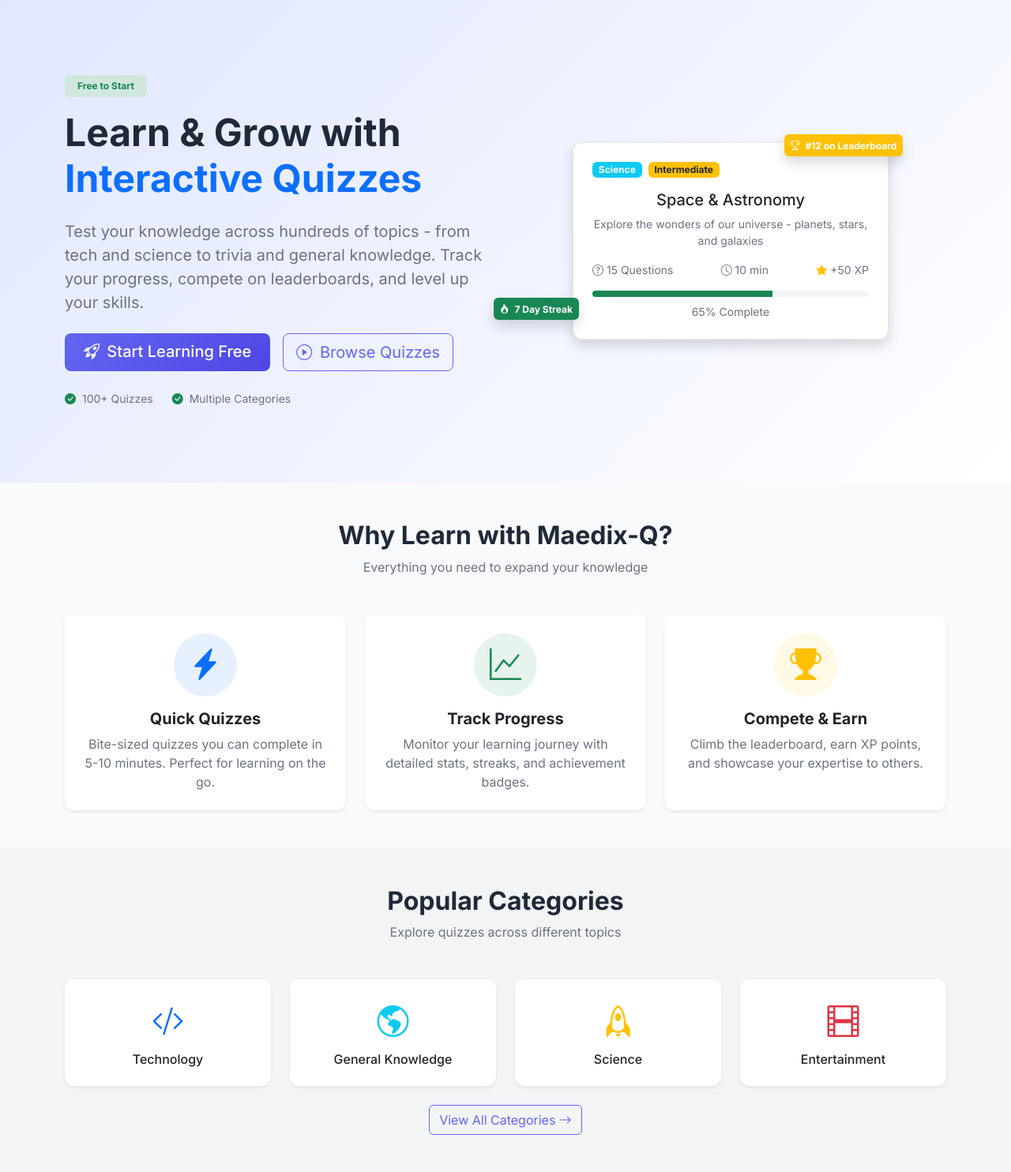
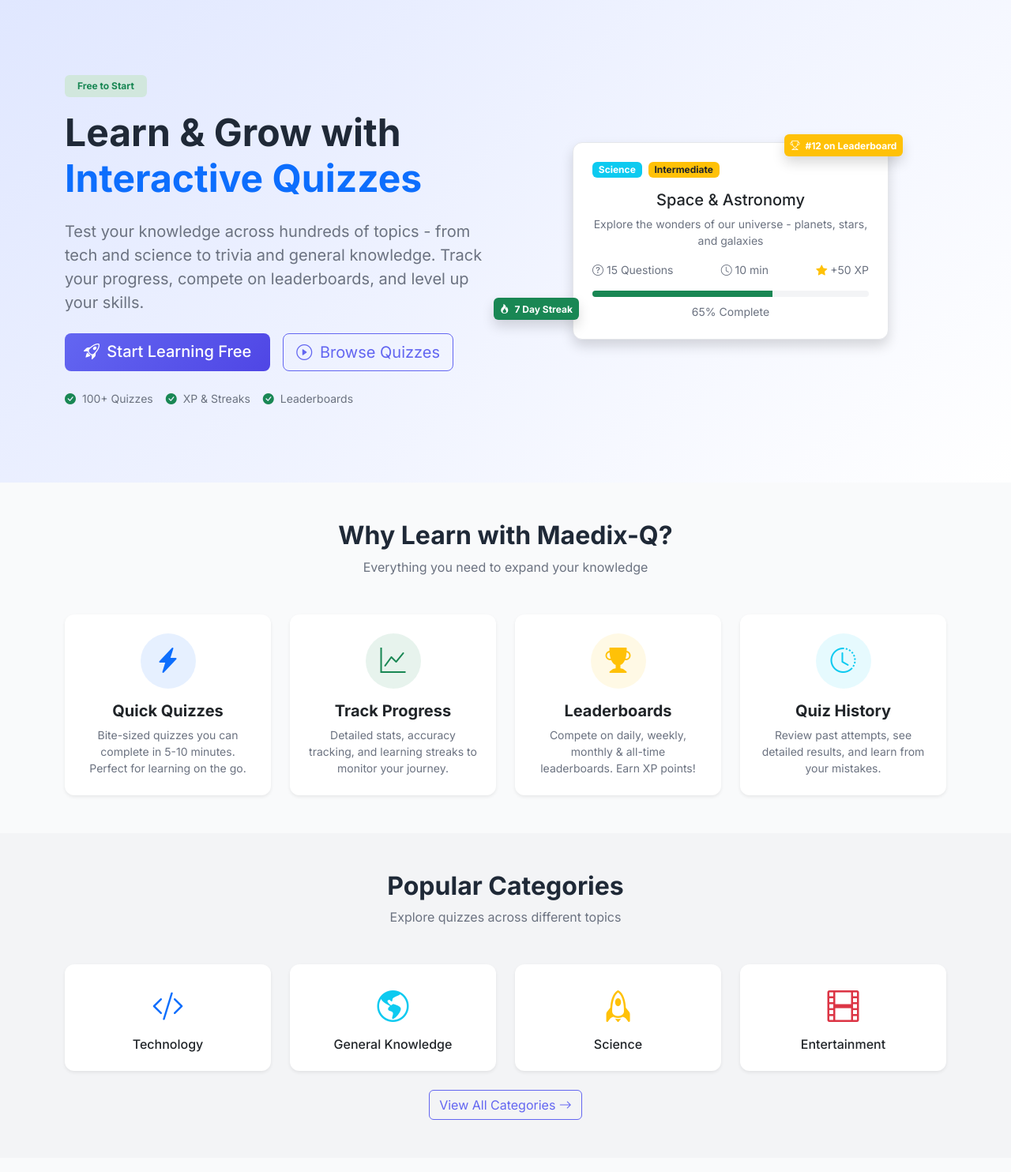
Before and after one commit to makeshmakesh/maedix-q, a Django app: page / in a window 1280 px wide. Shown: the part 114-1598 px from the top of the page at 79% size. Run offline with Django 4.2, Linux system fonts and the light colour scheme.

Commit message:
update landing page

```diff
--- a/templates/core/home.html
+++ b/templates/core/home.html
@@ -41,9 +41,10 @@
                             <i class="bi bi-play-circle me-1"></i> Browse Quizzes
                         </a>
                     </div>
-                    <div class="mt-4 d-flex gap-4 justify-content-center justify-content-lg-start text-muted small">
+                    <div class="mt-4 d-flex gap-3 justify-content-center justify-content-lg-start text-muted small flex-wrap">
                         <span><i class="bi bi-check-circle-fill text-success me-1"></i> 100+ Quizzes</span>
-                        <span><i class="bi bi-check-circle-fill text-success me-1"></i> Multiple Categories</span>
+                        <span><i class="bi bi-check-circle-fill text-success me-1"></i> XP & Streaks</span>
+                        <span><i class="bi bi-check-circle-fill text-success me-1"></i> Leaderboards</span>
                     </div>
                 </div>
                 <div class="col-lg-6 text-center mt-5 mt-lg-0">
@@ -86,37 +87,48 @@
                 <p class="text-muted">Everything you need to expand your knowledge</p>
             </div>
             <div class="row g-4">
-                <div class="col-md-4">
+                <div class="col-md-6 col-lg-3">
                     <div class="card h-100 p-4 text-center border-0 shadow-sm">
                         <div class="mb-3">
-                            <div class="bg-primary bg-opacity-10 rounded-circle d-inline-flex align-items-center justify-content-center" style="width: 80px; height: 80px;">
-                                <i class="bi bi-lightning-charge-fill text-primary fs-1"></i>
+                            <div class="bg-primary bg-opacity-10 rounded-circle d-inline-flex align-items-center justify-content-center" style="width: 70px; height: 70px;">
+                                <i class="bi bi-lightning-charge-fill text-primary fs-2"></i>
                             </div>
                         </div>
                         <h5 class="fw-bold">Quick Quizzes</h5>
-                        <p class="text-muted mb-0">Bite-sized quizzes you can complete in 5-10 minutes. Perfect for learning on the go.</p>
+                        <p class="text-muted small mb-0">Bite-sized quizzes you can complete in 5-10 minutes. Perfect for learning on the go.</p>
                     </div>
                 </div>
-                <div class="col-md-4">
+                <div class="col-md-6 col-lg-3">
                     <div class="card h-100 p-4 text-center border-0 shadow-sm">
                         <div class="mb-3">
-                            <div class="bg-success bg-opacity-10 rounded-circle d-inline-flex align-items-center justify-content-center" style="width: 80px; height: 80px;">
-                                <i class="bi bi-graph-up text-success fs-1"></i>
+                            <div class="bg-success bg-opacity-10 rounded-circle d-inline-flex align-items-center justify-content-center" style="width: 70px; height: 70px;">
+                                <i class="bi bi-graph-up text-success fs-2"></i>
                             </div>
                         </div>
                         <h5 class="fw-bold">Track Progress</h5>
-                        <p class="text-muted mb-0">Monitor your learning journey with detailed stats, streaks, and achievement badges.</p>
+                        <p class="text-muted small mb-0">Detailed stats, accuracy tracking, and learning streaks to monitor your journey.</p>
                     </div>
                 </div>
-                <div class="col-md-4">
+                <div class="col-md-6 col-lg-3">
                     <div class="card h-100 p-4 text-center border-0 shadow-sm">
                         <div class="mb-3">
-                            <div class="bg-warning bg-opacity-10 rounded-circle d-inline-flex align-items-center justify-content-center" style="width: 80px; height: 80px;">
-                                <i class="bi bi-trophy-fill text-warning fs-1"></i>
+                            <div class="bg-warning bg-opacity-10 rounded-circle d-inline-flex align-items-center justify-content-center" style="width: 70px; height: 70px;">
+                                <i class="bi bi-trophy-fill text-warning fs-2"></i>
                             </div>
                         </div>
-                        <h5 class="fw-bold">Compete & Earn</h5>
-                        <p class="text-muted mb-0">Climb the leaderboard, earn XP points, and showcase your expertise to others.</p>
+                        <h5 class="fw-bold">Leaderboards</h5>
+                        <p class="text-muted small mb-0">Compete on daily, weekly, monthly & all-time leaderboards. Earn XP points!</p>
+                    </div>
+                </div>
+                <div class="col-md-6 col-lg-3">
+                    <div class="card h-100 p-4 text-center border-0 shadow-sm">
+                        <div class="mb-3">
+                            <div class="bg-info bg-opacity-10 rounded-circle d-inline-flex align-items-center justify-content-center" style="width: 70px; height: 70px;">
+                                <i class="bi bi-clock-history text-info fs-2"></i>
+                            </div>
+                        </div>
+                        <h5 class="fw-bold">Quiz History</h5>
+                        <p class="text-muted small mb-0">Review past attempts, see detailed results, and learn from your mistakes.</p>
                     </div>
                 </div>
             </div>
@@ -225,10 +237,10 @@
                 <div class="col-lg-6 text-center text-lg-start">
                     <span class="badge bg-danger-subtle text-danger mb-3 px-3 py-2">For Content Creators</span>
                     <h1 class="display-5 fw-bold mb-4">
-                        Create Engaging <span class="text-primary">Quiz Videos</span> in Seconds
+                        Create & Post <span class="text-primary">Quiz Videos</span> in One Click
                     </h1>
                     <p class="lead text-muted mb-4">
-                        Transform your knowledge into viral quiz content for Instagram Reels and YouTube Shorts. Create quizzes, export as videos, and grow your audience effortlessly.
+                        Transform your knowledge into viral quiz content. Create quizzes, export as videos, and <strong>post directly to Instagram Reels & YouTube Shorts</strong> without leaving the platform.
                     </p>
                     <div class="d-grid d-sm-flex gap-3 justify-content-center justify-content-lg-start">
                         <a href="{% url 'signup' %}" class="btn btn-primary btn-lg">
@@ -238,9 +250,10 @@
                             <i class="bi bi-play-circle me-1"></i> See Examples
                         </a>
                     </div>
-                    <div class="mt-4 d-flex gap-4 justify-content-center justify-content-lg-start text-muted small">
+                    <div class="mt-4 d-flex gap-3 justify-content-center justify-content-lg-start text-muted small flex-wrap">
                         <span><i class="bi bi-check-circle-fill text-success me-1"></i> No credit card</span>
-                        <span><i class="bi bi-check-circle-fill text-success me-1"></i> Free plan available</span>
+                        <span><i class="bi bi-check-circle-fill text-success me-1"></i> Direct to Reels</span>
+                        <span><i class="bi bi-check-circle-fill text-success me-1"></i> Direct to Shorts</span>
                     </div>
                 </div>
                 <div class="col-lg-6 text-center mt-5 mt-lg-0">
@@ -285,40 +298,52 @@
         <div class="container">
             <div class="text-center mb-5">
                 <h2 class="fw-bold">Everything You Need to Create Quiz Content</h2>
-                <p class="text-muted">From quiz creation to video export - all in one platform</p>
+                <p class="text-muted">From quiz creation to posting - all in one platform</p>
             </div>
             <div class="row g-4">
-                <div class="col-md-4">
+                <div class="col-md-6 col-lg-3">
                     <div class="card h-100 p-4 text-center border-0 shadow-sm">
                         <div class="mb-3">
-                            <div class="bg-primary bg-opacity-10 rounded-circle d-inline-flex align-items-center justify-content-center" style="width: 80px; height: 80px;">
-                                <i class="bi bi-plus-circle-fill text-primary fs-1"></i>
+                            <div class="bg-primary bg-opacity-10 rounded-circle d-inline-flex align-items-center justify-content-center" style="width: 70px; height: 70px;">
+                                <i class="bi bi-plus-circle-fill text-primary fs-2"></i>
                             </div>
                         </div>
                         <h5 class="fw-bold">Create Quizzes</h5>
-                        <p class="text-muted mb-0">Build engaging quizzes with multiple choice questions, code snippets, and instant feedback. Easy-to-use editor.</p>
+                        <p class="text-muted small mb-0">Build engaging quizzes with multiple choice questions and code snippets.</p>
                     </div>
                 </div>
-                <div class="col-md-4">
+                <div class="col-md-6 col-lg-3">
                     <div class="card h-100 p-4 text-center border-0 shadow-sm">
                         <div class="mb-3">
-                            <div class="bg-danger bg-opacity-10 rounded-circle d-inline-flex align-items-center justify-content-center" style="width: 80px; height: 80px;">
-                                <i class="bi bi-camera-reels-fill text-danger fs-1"></i>
+                            <div class="bg-danger bg-opacity-10 rounded-circle d-inline-flex align-items-center justify-content-center" style="width: 70px; height: 70px;">
+                                <i class="bi bi-camera-reels-fill text-danger fs-2"></i>
                             </div>
                         </div>
                         <h5 class="fw-bold">Export as Video</h5>
-                        <p class="text-muted mb-0">One-click export to vertical video format (9:16). Perfect for Instagram Reels, YouTube Shorts, and TikTok.</p>
+                        <p class="text-muted small mb-0">One-click export to vertical video format (9:16) optimized for social media.</p>
                     </div>
                 </div>
-                <div class="col-md-4">
+                <div class="col-md-6 col-lg-3">
+                    <div class="card h-100 p-4 text-center border-0 shadow-sm position-relative">
+                        <span class="badge bg-success position-absolute" style="top: 10px; right: 10px;">NEW</span>
+                        <div class="mb-3">
+                            <div class="bg-warning bg-opacity-10 rounded-circle d-inline-flex align-items-center justify-content-center" style="width: 70px; height: 70px;">
+                                <i class="bi bi-send-fill text-warning fs-2"></i>
+                            </div>
+                        </div>
+                        <h5 class="fw-bold">Direct Posting</h5>
+                        <p class="text-muted small mb-0">Post directly to Instagram Reels & YouTube Shorts without downloading.</p>
+                    </div>
+                </div>
+                <div class="col-md-6 col-lg-3">
                     <div class="card h-100 p-4 text-center border-0 shadow-sm">
                         <div class="mb-3">
-                            <div class="bg-success bg-opacity-10 rounded-circle d-inline-flex align-items-center justify-content-center" style="width: 80px; height: 80px;">
-                                <i class="bi bi-graph-up-arrow text-success fs-1"></i>
+                            <div class="bg-success bg-opacity-10 rounded-circle d-inline-flex align-items-center justify-content-center" style="width: 70px; height: 70px;">
+                                <i class="bi bi-graph-up-arrow text-success fs-2"></i>
                             </div>
                         </div>
-                        <h5 class="fw-bold">Grow Your Audience</h5>
-                        <p class="text-muted mb-0">Quiz videos are highly engaging. Boost your reach, increase watch time, and grow your followers organically.</p>
+                        <h5 class="fw-bold">Grow Audience</h5>
+                        <p class="text-muted small mb-0">Boost engagement, increase watch time, and grow your followers organically.</p>
                     </div>
                 </div>
             </div>
@@ -357,8 +382,8 @@
                             <span class="fw-bold">3</span>
                         </div>
                         <div>
-                            <h5 class="fw-bold mb-2">Export & Share</h5>
-                            <p class="text-muted mb-0">Generate your video in seconds. Download and share directly to Instagram, YouTube, or TikTok.</p>
+                            <h5 class="fw-bold mb-2">Post Directly <span class="badge bg-success">NEW</span></h5>
+                            <p class="text-muted mb-0">Generate your video and post directly to Instagram Reels or YouTube Shorts with one click. No download needed!</p>
                         </div>
                     </div>
                 </div>
@@ -385,29 +410,30 @@
                             </div>
                         </div>
                         <hr>
+                        <p class="text-center text-muted small mb-3">Connect your accounts for direct posting</p>
                         <div class="row g-2">
                             <div class="col-6 col-md-3">
-                                <div class="text-center">
+                                <div class="text-center p-2 bg-light rounded">
                                     <i class="bi bi-instagram text-danger fs-4"></i>
-                                    <small class="d-block text-muted">Reels</small>
+                                    <small class="d-block text-success fw-bold"><i class="bi bi-check-circle-fill me-1"></i>Direct Post</small>
                                 </div>
                             </div>
                             <div class="col-6 col-md-3">
-                                <div class="text-center">
+                                <div class="text-center p-2 bg-light rounded">
                                     <i class="bi bi-youtube text-danger fs-4"></i>
-                                    <small class="d-block text-muted">Shorts</small>
+                                    <small class="d-block text-success fw-bold"><i class="bi bi-check-circle-fill me-1"></i>Direct Post</small>
                                 </div>
                             </div>
                             <div class="col-6 col-md-3">
-                                <div class="text-center">
+                                <div class="text-center p-2 bg-light rounded">
                                     <i class="bi bi-tiktok fs-4"></i>
-                                    <small class="d-block text-muted">TikTok</small>
+                                    <small class="d-block text-muted">Download</small>
                                 </div>
                             </div>
                             <div class="col-6 col-md-3">
-                                <div class="text-center">
+                                <div class="text-center p-2 bg-light rounded">
                                     <i class="bi bi-facebook text-primary fs-4"></i>
-                                    <small class="d-block text-muted">Reels</small>
+                                    <small class="d-block text-muted">Download</small>
                                 </div>
                             </div>
                         </div>
@@ -446,11 +472,25 @@
                                 <p class="text-muted mb-0 small">Optional answer reveal with visual feedback</p>
                             </div>
                         </div>
-                        <div class="d-flex align-items-center">
+                        <div class="d-flex align-items-center mb-3">
                             <i class="bi bi-check-circle-fill text-success me-3 fs-5"></i>
                             <div>
                                 <strong>Dark Theme Design</strong>
                                 <p class="text-muted mb-0 small">Modern, eye-catching visuals that pop on feeds</p>
+                            </div>
+                        </div>
+                        <div class="d-flex align-items-center mb-3">
+                            <i class="bi bi-check-circle-fill text-success me-3 fs-5"></i>
+                            <div>
+                                <strong>Direct Posting <span class="badge bg-success">NEW</span></strong>
+                                <p class="text-muted mb-0 small">Post to Instagram Reels & YouTube Shorts in one click</p>
+                            </div>
+                        </div>
+                        <div class="d-flex align-items-center">
+                            <i class="bi bi-check-circle-fill text-success me-3 fs-5"></i>
+                            <div>
+                                <strong>Cloud Storage</strong>
+                                <p class="text-muted mb-0 small">Videos saved securely - access anytime from your dashboard</p>
                             </div>
                         </div>
                     </div>
```
